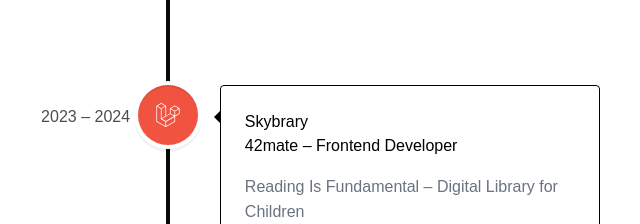
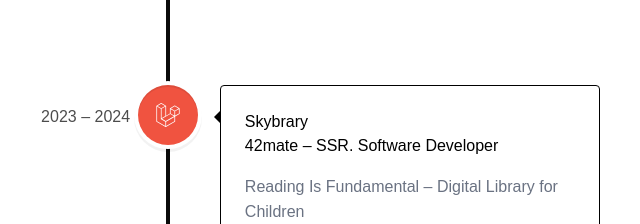
Before and after one commit to Mirko-Perez/mi-portafolio, a Next.js app: page / in a window 1280 px wide. Shown: the part 3040-3264 px from the top of the page, without its empty margins (600-1240 px from the left). Built offline with nearby package versions, Linux system fonts and the light colour scheme.

Commit message:
added new CV

```diff
--- a/src/app/components/ProjectsTimeline.tsx
+++ b/src/app/components/ProjectsTimeline.tsx
@@ -47,7 +47,7 @@ const ProjectsTimeline = () => {
       >
         <h3 className="vertical-timeline-element-title">Fibrazo Admin Panel</h3>
         <h4 className="vertical-timeline-element-subtitle">
-          42mate – Software Developer
+          42mate – SSR. Software Developer
         </h4>
         <p className="text-sm text-gray-500 dark:text-gray-400 mb-2">
           Fibrazo – Colombian Internet Service Provider
@@ -111,7 +111,7 @@ const ProjectsTimeline = () => {
       >
         <h3 className="vertical-timeline-element-title">Skybrary</h3>
         <h4 className="vertical-timeline-element-subtitle">
-          42mate – Frontend Developer
+          42mate – SSR. Software Developer
         </h4>
         <p className="text-sm text-gray-500 dark:text-gray-400 mb-2">
           Reading Is Fundamental – Digital Library for Children
@@ -171,7 +171,7 @@ const ProjectsTimeline = () => {
       >
         <h3 className="vertical-timeline-element-title">Empatico</h3>
         <h4 className="vertical-timeline-element-subtitle">
-          42mate – SSR. Software Developer
+          42mate – JR. Frontend Developer
         </h4>
         <p className="text-sm text-gray-500 dark:text-gray-400 mb-2">
           Builders Movement – Global Educational Platform
```
